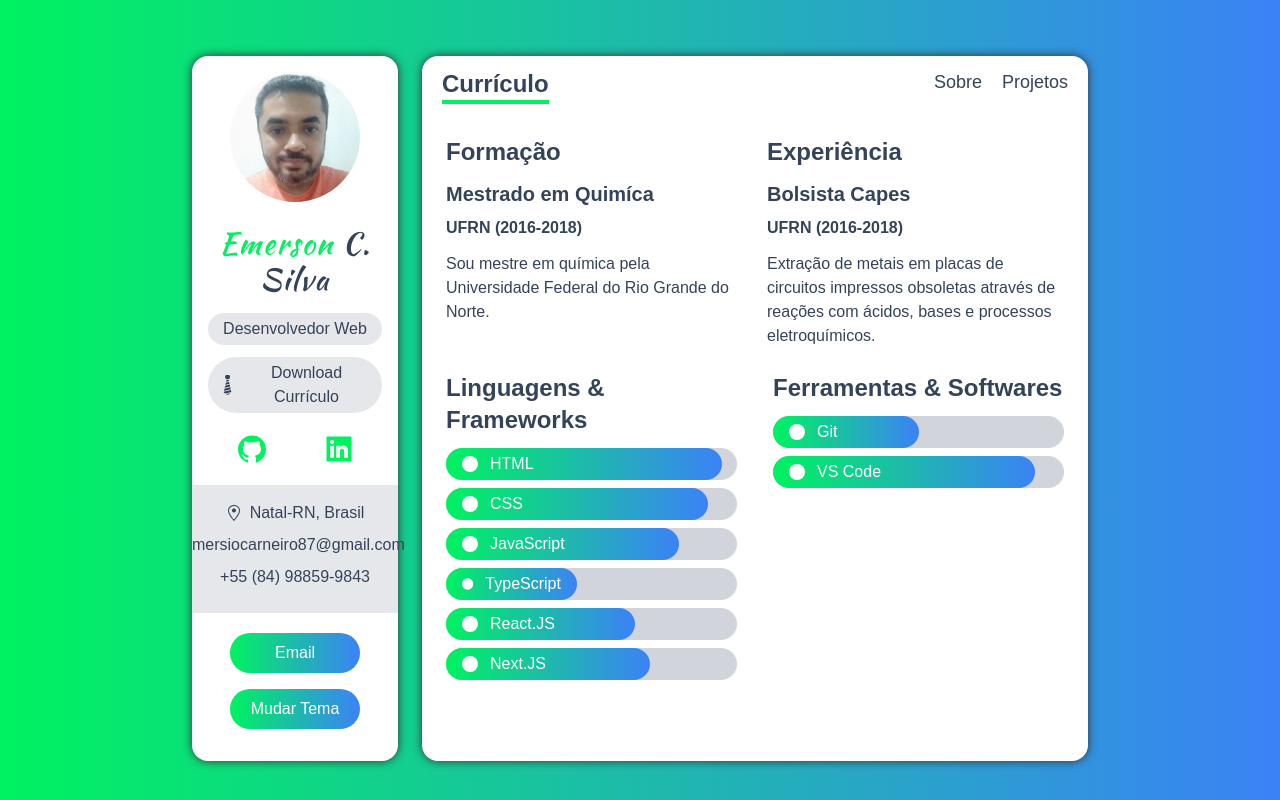
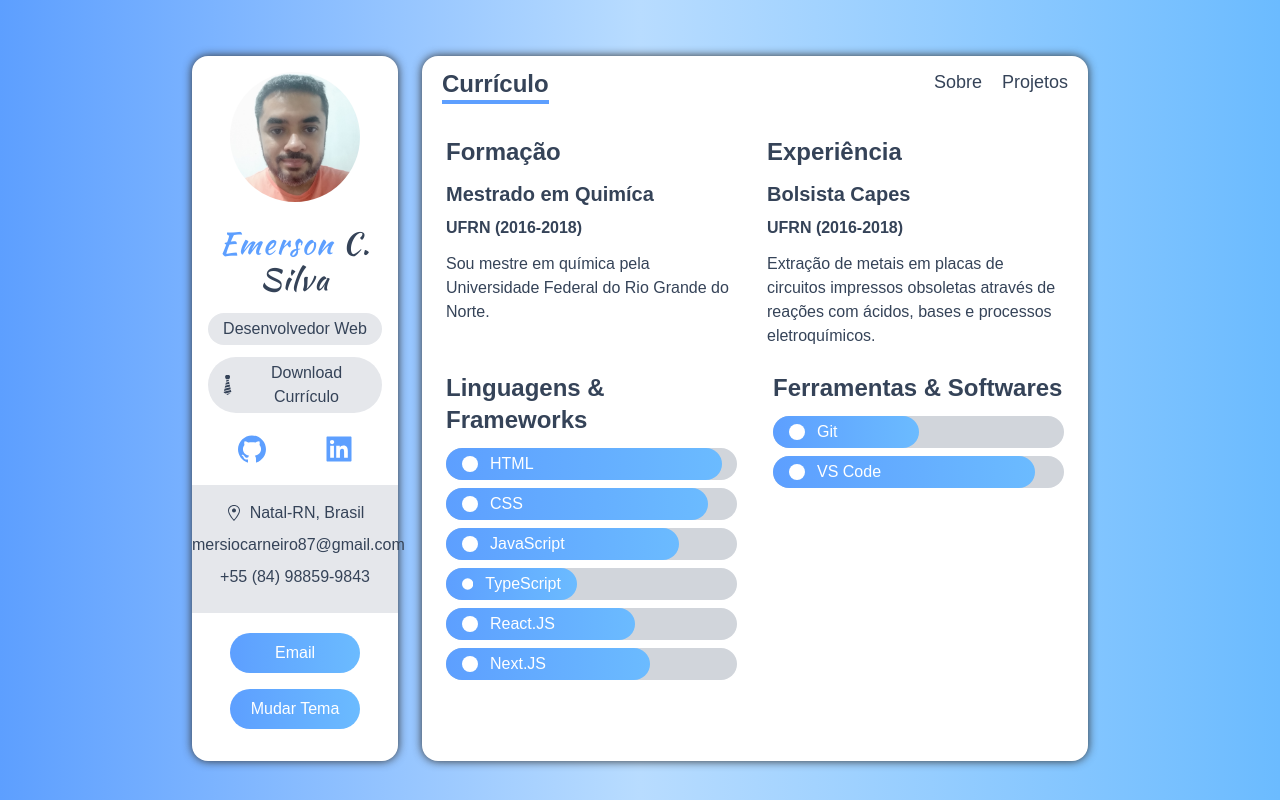
Before and after one commit to emersoncarneirodasilva/portfolio-next, a Next.js app: page /resume in a window 1280 px wide. Built offline with nearby package versions, Linux system fonts and the light colour scheme.

Commit message:
mudanca cores

```diff
--- a/components/Bar.tsx
+++ b/components/Bar.tsx
@@ -26,7 +26,7 @@ const Bar: FunctionComponent<{
   return (
     <div className="my-2 text-white bg-gray-300 rounded-full dark:bg-dark-300">
       <motion.div
-        className="flex items-center px-4 py-1 rounded-full bg-gradient-to-r from-green to-blue-500"
+        className="flex items-center px-4 py-1 rounded-full bg-gradient-to-r from-azul to-azulCl"
         style={{width: bar_width}}
         variants={variants}
         initial="initial"
--- a/components/Navbar.tsx
+++ b/components/Navbar.tsx
@@ -15,7 +15,7 @@ const NavItem: FunctionComponent<{
         <a>
           <span
             onClick={() => setActiveItem(name)}
-            className="hover:text-green">{name}
+            className="hover:text-azul">{name}
           </span>
         </a>
       </Link>
@@ -36,7 +36,7 @@ const Navbar = () => {
 
   return (
     <div className="flex justify-between px-5 my-3">
-      <span className="text-xl font-bold border-b-4 border-green md:text-2xl">
+      <span className="text-xl font-bold border-b-4 border-azul md:text-2xl">
         {activeItem}
       </span>
       <div className="flex space-x-5 text-lg">
--- a/components/ProjectsNavbar.tsx
+++ b/components/ProjectsNavbar.tsx
@@ -7,9 +7,9 @@ const NavItem: FunctionComponent<{
   active: string
   }> = ({value, handlerFilterCategory, active}) => {
 
-  let className = "capitalize cursor-pointer hover:text-green"
+  let className = "capitalize cursor-pointer hover:text-azul"
   if (active === value) {
-    className += " text-green"
+    className += " text-azul"
   }
 
   return (
--- a/components/ServiceCard.tsx
+++ b/components/ServiceCard.tsx
@@ -12,7 +12,7 @@ const ServiceCard: FunctionComponent<{ service: IService }> = ({ service: { Icon
 
   return (
     <div className="flex items-center p-2 space-x-4">
-      <Icon className="w-12 h-12 text-green" />
+      <Icon className="w-12 h-12 text-azul" />
       <div>
         <h4 className="font-bold">{title}</h4>
         <p dangerouslySetInnerHTML={createMarkap()} />
--- a/components/Sidebar.tsx
+++ b/components/Sidebar.tsx
@@ -18,7 +18,7 @@ const Sidebar = () => {
         className="w-32 h-32 mx-auto rounded-full"
       />
       <h3 className="my-4 text-3xl font-medium tracking-wider font-kaushan">
-        <span className="text-green">Emerson</span> C. Silva
+        <span className="text-azul">Emerson</span> C. Silva
       </h3>
       <p className="px-2 py-1 my-3 bg-gray-200 rounded-full dark:bg-dark-200">
         Desenvolvedor Web
@@ -31,7 +31,7 @@ const Sidebar = () => {
       </a>
 
       {/* Ícones de mídia sociais */}
-      <div className="flex justify-around w-9/12 mx-auto my-5 text-green md:w-full">
+      <div className="flex justify-around w-9/12 mx-auto my-5 text-azul md:w-full">
         <a href="https://github.com/emersoncarneirodasilva">
           <AiFillGithub className="w-8 h-8 cursor-pointer hover:scale-110" />
         </a>
@@ -52,13 +52,13 @@ const Sidebar = () => {
 
       {/* Botão do email */}
       <button
-        className="w-9/12 px-5 py-2 text-white bg-black rounded-full cursor-pointer bg-gradient-to-r from-green to-blue-500 hover:scale-105 focus:outline-none"
+        className="w-9/12 px-5 py-2 text-white bg-black rounded-full cursor-pointer bg-gradient-to-r from-azul to-azulCl hover:scale-105 focus:outline-none"
         onClick={() => window.open('mailto:mersiocarneiro87@gmail.com')}>
         Email
       </button>
       <button
         onClick={changeTheme}
-        className="w-9/12 px-5 py-2 my-4 text-white bg-black rounded-full cursor-pointer bg-gradient-to-r from-green to-blue-500 focus:outline-none hover:scale-105">
+        className="w-9/12 px-5 py-2 my-4 text-white bg-black rounded-full cursor-pointer bg-gradient-to-r from-azul to-azulCl focus:outline-none hover:scale-105">
         Mudar Tema
       </button>
     </>
--- a/pages/_document.tsx
+++ b/pages/_document.tsx
@@ -8,7 +8,7 @@ class MyDocument extends Document {
           <link rel="preconnect" href="https://fonts.gstatic.com" />
           <link href="https://fonts.googleapis.com/css2?family=Kaushan+Script&display=swap" rel="stylesheet" />
         </Head>
-        <body className="bg-fixed bg-gradient-to-r from-green to-blue-500 dark:from-dark-500 dark:to-dark-700 dark:text-white">
+        <body className="bg-fixed bg-gradient-to-r from-azul via-azulC to-azulCl dark:from-dark-500 dark:to-dark-700 dark:text-white">
           <Main />
           <NextScript />
         </body>
--- a/styles/globals.css
+++ b/styles/globals.css
@@ -8,7 +8,7 @@ body {
 }
 
 ::-webkit-scrollbar-thumb {
-  background-image: linear-gradient(to right bottom, #00f260, #0575e6);
+  background-image: linear-gradient(to right bottom, #5D9FFF, #6BBBFF);
 }
 
 ::-webkit-scrollbar {
--- a/tailwind.config.js
+++ b/tailwind.config.js
@@ -18,6 +18,14 @@ module.exports = {
         green: {
           DEFAULT: '#00f260',
         },
+
+        azul: '#5D9FFF',
+        azulC: '#B8DCFF',
+        azulCl: '#6BBBFF',
+
+        roxo: '#b993d6',
+        roxo2: '#8ca6db',
+
         dark: {
           DEFAULT: '#010101',
           100: '#0a0b0e',
```
